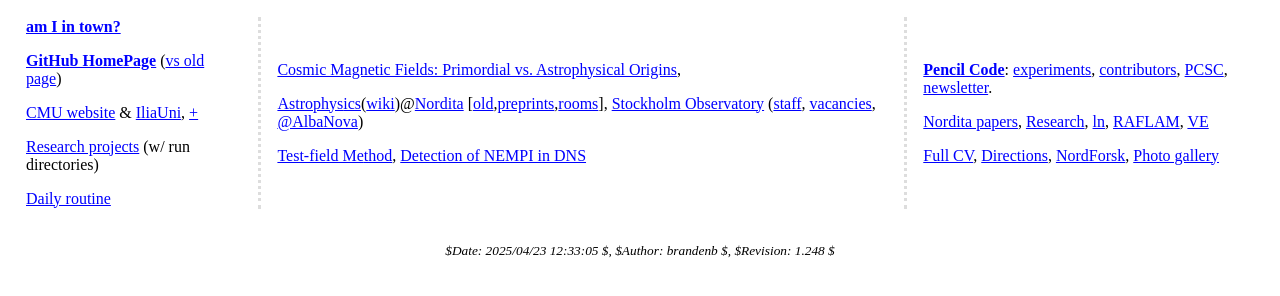
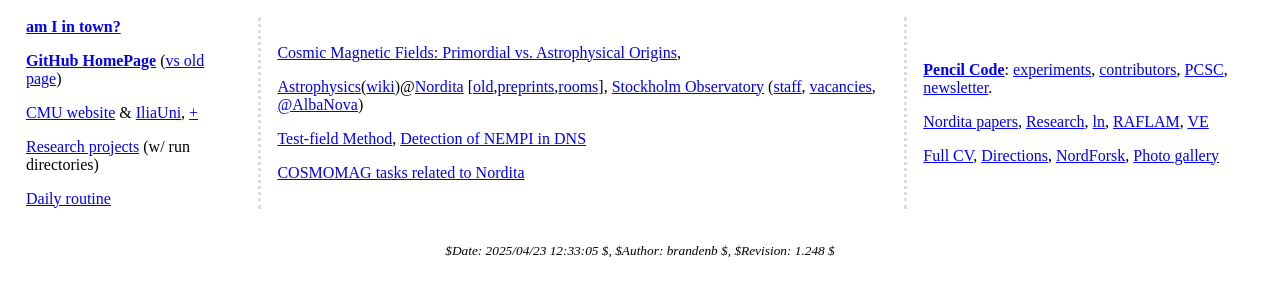
Before and after one commit to AxelBrandenburg/AxelBrandenburg.github.io, a plain HTML site: page index.html in a window 1280 px wide. Shown: the part 296-592 px from the top of the page. Drawn offline with Linux system fonts and the light colour scheme.

Commit message:
current version; message generated automatically on: Linux nl6 (SER)

```diff
--- a/index.html
+++ b/index.html
@@ -352,6 +352,10 @@ Meetings: <a href="http://www.nordita.dk/conference/AstroBio2004/">I</a>,
 <a href=http://old.nordita.org/~brandenb/projects/NEMPI/>Detection of NEMPI in DNS</a>
 </p>
 
+<p>
+<a href=https://norlx65.nordita.org/~brandenb/AstroDyn/tasks.html>COSMOMAG tasks related to Nordita</a>
+</p>
+
 <!--
 <p>
 <a href="http://norlx51.nordita.org/~brandenb/programs/TurbCosmicBaryons/">TurbCosmicBaryons</a>
```
